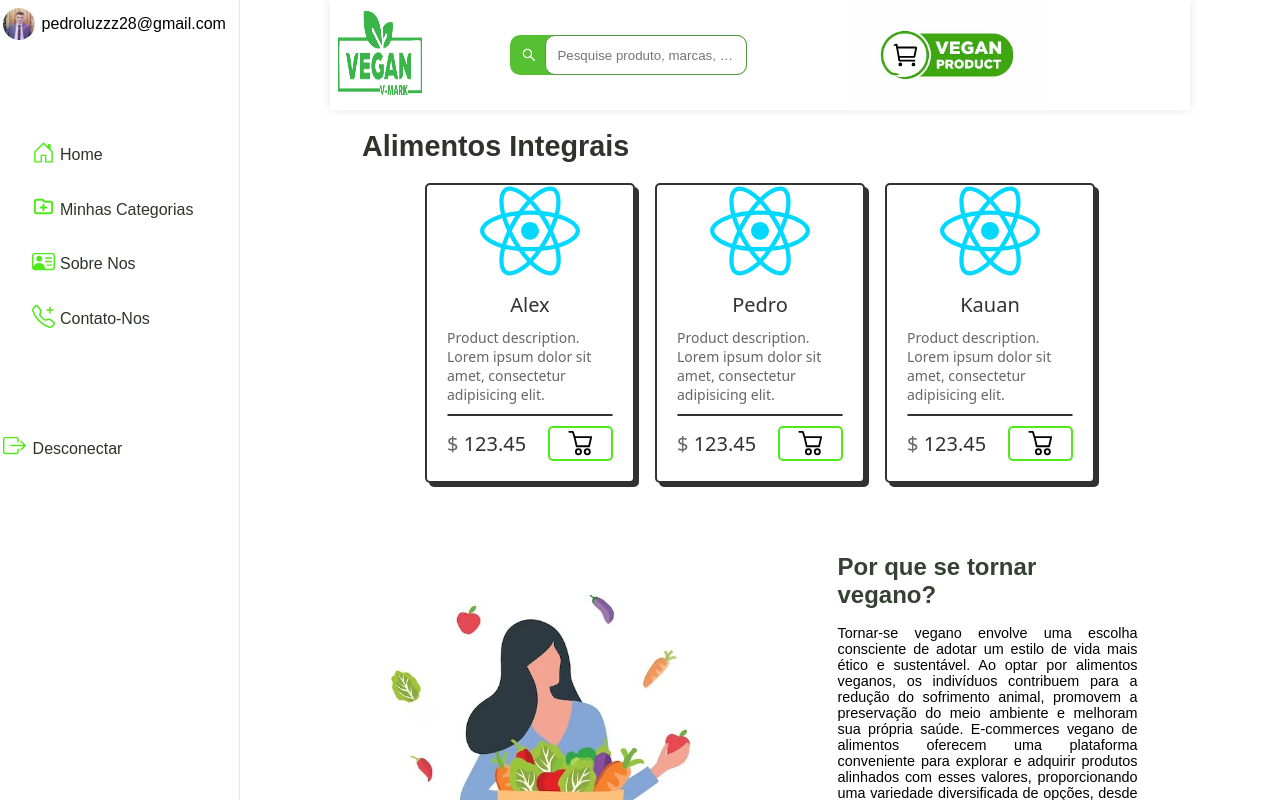
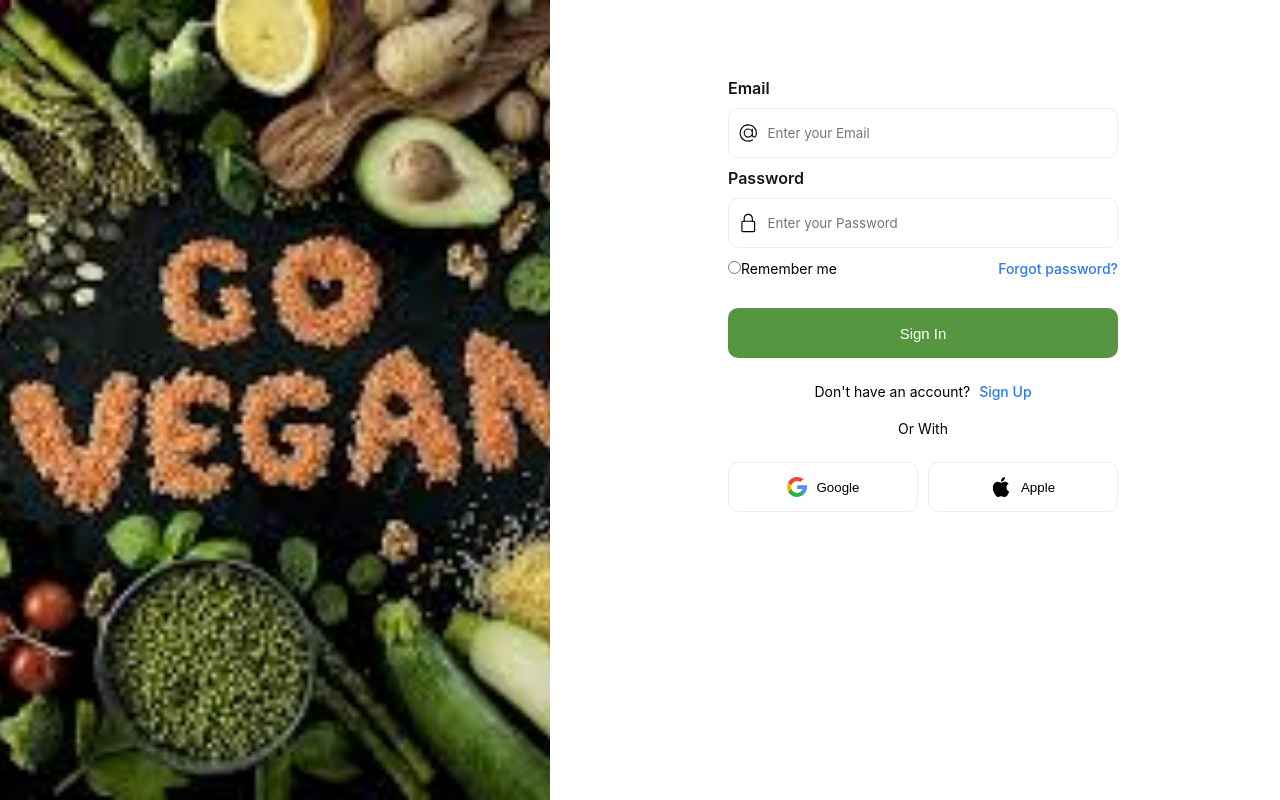
Before and after one commit to pedrodamiaoluz/project-vegan, a React (Vite) app in the folder vegan/: page / in a window 1280 px wide. Shown: the top 800 px of the page. Built offline with nearby package versions, Linux system fonts and the light colour scheme.

Commit message:
terminei a pagina de login

```diff
--- /dev/null
+++ b/vegan/src/components/Login/login.jsx
@@ -0,0 +1,68 @@
+import "../../../src/App.css"
+import * as S from "./style"
+import loginimg from "../../assets/login.jpg"
+import { Link } from "react-router-dom";
+
+function Login() {
+    return (
+
+        <S.Login_Container>
+            <div className="container">
+                <div className="login_img">
+                    <img src={loginimg} alt="" />
+                </div>
+                <div>
+                    <form className="form">
+                        <div className="flex-column">
+                            <label>Email </label></div>
+                        <div className="inputForm">
+                            <svg xmlns="http://www.w3.org/2000/svg" width={20} viewBox="0 0 32 32" height={20}><g data-name="Layer 3" id="Layer_3"><path d="m30.853 13.87a15 15 0 0 0 -29.729 4.082 15.1 15.1 0 0 0 12.876 12.918 15.6 15.6 0 0 0 2.016.13 14.85 14.85 0 0 0 7.715-2.145 1 1 0 1 0 -1.031-1.711 13.007 13.007 0 1 1 5.458-6.529 2.149 2.149 0 0 1 -4.158-.759v-10.856a1 1 0 0 0 -2 0v1.726a8 8 0 1 0 .2 10.325 4.135 4.135 0 0 0 7.83.274 15.2 15.2 0 0 0 .823-7.455zm-14.853 8.13a6 6 0 1 1 6-6 6.006 6.006 0 0 1 -6 6z" /></g></svg>
+                            <input placeholder="Enter your Email" className="input" type="text" />
+                        </div>
+                        <div className="flex-column">
+                            <label>Password </label></div>
+                        <div className="inputForm">
+                            <svg xmlns="http://www.w3.org/2000/svg" width={20} viewBox="-64 0 512 512" height={20}><path d="m336 512h-288c-26.453125 0-48-21.523438-48-48v-224c0-26.476562 21.546875-48 48-48h288c26.453125 0 48 21.523438 48 48v224c0 26.476562-21.546875 48-48 48zm-288-288c-8.8125 0-16 7.167969-16 16v224c0 8.832031 7.1875 16 16 16h288c8.8125 0 16-7.167969 16-16v-224c0-8.832031-7.1875-16-16-16zm0 0" /><path d="m304 224c-8.832031 0-16-7.167969-16-16v-80c0-52.929688-43.070312-96-96-96s-96 43.070312-96 96v80c0 8.832031-7.167969 16-16 16s-16-7.167969-16-16v-80c0-70.59375 57.40625-128 128-128s128 57.40625 128 128v80c0 8.832031-7.167969 16-16 16zm0 0" /></svg>
+                            <input placeholder="Enter your Password" className="input" type="password" />
+                        </div>
+                        <div className="flex-row">
+                            <div>
+                                <input type="radio" />
+                                <label>Remember me </label>
+                            </div>
+                            <span className="span">Forgot password?</span>
+                        </div>
+                        <button className="button-submit">
+                            <Link to="/home">Sign In</Link>
+                        </button>
+                        <p className="p">Don't have an account? <span className="span">Sign Up</span>
+                        </p><p className="p line">Or With</p>
+                        <div className="flex-row">
+                            <button className="btn google">
+                                <svg xmlSpace="preserve" style={{ enableBackground: 'new 0 0 512 512' }} viewBox="0 0 512 512" y="0px" x="0px" xmlnsXlink="http://www.w3.org/1999/xlink" xmlns="http://www.w3.org/2000/svg" id="Layer_1" width={20} version="1.1">
+                                    <path d="M113.47,309.408L95.648,375.94l-65.139,1.378C11.042,341.211,0,299.9,0,256
+      	c0-42.451,10.324-82.483,28.624-117.732h0.014l57.992,10.632l25.404,57.644c-5.317,15.501-8.215,32.141-8.215,49.456
+      	C103.821,274.792,107.225,292.797,113.47,309.408z" style={{ fill: '#FBBB00' }} />
+                                    <path d="M507.527,208.176C510.467,223.662,512,239.655,512,256c0,18.328-1.927,36.206-5.598,53.451
+      	c-12.462,58.683-45.025,109.925-90.134,146.187l-0.014-0.014l-73.044-3.727l-10.338-64.535
+      	c29.932-17.554,53.324-45.025,65.646-77.911h-136.89V208.176h138.887L507.527,208.176L507.527,208.176z" style={{ fill: '#518EF8' }} />
+                                    <path d="M416.253,455.624l0.014,0.014C372.396,490.901,316.666,512,256,512
+      	c-97.491,0-182.252-54.491-225.491-134.681l82.961-67.91c21.619,57.698,77.278,98.771,142.53,98.771
+      	c28.047,0,54.323-7.582,76.87-20.818L416.253,455.624z" style={{ fill: '#28B446' }} />
+                                    <path d="M419.404,58.936l-82.933,67.896c-23.335-14.586-50.919-23.012-80.471-23.012
+      	c-66.729,0-123.429,42.957-143.965,102.724l-83.397-68.276h-0.014C71.23,56.123,157.06,0,256,0
+      	C318.115,0,375.068,22.126,419.404,58.936z" style={{ fill: '#F14336' }} />
+                                </svg>
+                                Google
+                            </button><button className="btn apple">
+                                <svg xmlSpace="preserve" style={{ enableBackground: 'new 0 0 22.773 22.773' }} viewBox="0 0 22.773 22.773" y="0px" x="0px" xmlnsXlink="http://www.w3.org/1999/xlink" xmlns="http://www.w3.org/2000/svg" id="Capa_1" width={20} height={20} version="1.1"> <g> <g> <path d="M15.769,0c0.053,0,0.106,0,0.162,0c0.13,1.606-0.483,2.806-1.228,3.675c-0.731,0.863-1.732,1.7-3.351,1.573 c-0.108-1.583,0.506-2.694,1.25-3.561C13.292,0.879,14.557,0.16,15.769,0z" /> <path d="M20.67,16.716c0,0.016,0,0.03,0,0.045c-0.455,1.378-1.104,2.559-1.896,3.655c-0.723,0.995-1.609,2.334-3.191,2.334 c-1.367,0-2.275-0.879-3.676-0.903c-1.482-0.024-2.297,0.735-3.652,0.926c-0.155,0-0.31,0-0.462,0 c-0.995-0.144-1.798-0.932-2.383-1.642c-1.725-2.098-3.058-4.808-3.306-8.276c0-0.34,0-0.679,0-1.019 c0.105-2.482,1.311-4.5,2.914-5.478c0.846-0.52,2.009-0.963,3.304-0.765c0.555,0.086,1.122,0.276,1.619,0.464 c0.471,0.181,1.06,0.502,1.618,0.485c0.378-0.011,0.754-0.208,1.135-0.347c1.116-0.403,2.21-0.865,3.652-0.648 c1.733,0.262,2.963,1.032,3.723,2.22c-1.466,0.933-2.625,2.339-2.427,4.74C17.818,14.688,19.086,15.964,20.67,16.716z" /> </g></g></svg>
+                                Apple
+                            </button></div></form>
+                </div>
+            </div>
+        </S.Login_Container>
+
+    )
+}
+
+export default Login
--- /dev/null
+++ b/vegan/src/components/Login/style.js
@@ -0,0 +1,141 @@
+import styled from 'styled-components'
+
+export const Login_Container = styled.div`
+.container{
+    display: flex;
+
+}
+
+.login_img{
+    position: fixed;
+    top: 0;
+    left: 0;
+    bottom: 0;
+}
+
+.login_img img{
+    width: 550px;
+    height: 100vh;
+    object-fit: cover;
+}
+
+.form {
+    display: flex;
+    flex-direction: column;
+    justify-content: center;
+    gap: 10px;
+    background-color: #ffffff;
+    margin: 3rem 2rem 0 23rem;
+    padding: 30px;
+    width: 450px;
+    border-radius: 20px;
+    font-family: -apple-system, BlinkMacSystemFont, 'Segoe UI', Roboto, Oxygen, Ubuntu, Cantarell, 'Open Sans', 'Helvetica Neue', sans-serif;
+  }
+
+  ::placeholder {
+    font-family: -apple-system, BlinkMacSystemFont, 'Segoe UI', Roboto, Oxygen, Ubuntu, Cantarell, 'Open Sans', 'Helvetica Neue', sans-serif;
+  }
+
+  .form button {
+    align-self: flex-end;
+  }
+
+  .flex-column > label {
+    color: #151717;
+    font-weight: 600;
+  }
+
+  .inputForm {
+    border: 1.5px solid #ecedec;
+    border-radius: 10px;
+    height: 50px;
+    display: flex;
+    align-items: center;
+    padding-left: 10px;
+    transition: 0.2s ease-in-out;
+  }
+
+  .input {
+    margin-left: 10px;
+    border-radius: 10px;
+    border: none;
+    width: 100%;
+    height: 100%;
+  }
+
+  .input:focus {
+    outline: none;
+  }
+
+  .inputForm:focus-within {
+    border: 1.5px solid #569641;
+  }
+
+  .flex-row {
+    display: flex;
+    flex-direction: row;
+    align-items: center;
+    gap: 10px;
+    justify-content: space-between;
+  }
+
+  .flex-row > div > label {
+    font-size: 14px;
+    color: black;
+    font-weight: 400;
+  }
+
+  .span {
+    font-size: 14px;
+    margin-left: 5px;
+    color: #2d79f3;
+    font-weight: 500;
+    cursor: pointer;
+  }
+
+  .button-submit {
+    margin: 20px 0 10px 0;
+    background-color: #569641;
+    border: none;
+    color: white;
+    font-size: 15px;
+    font-weight: 500;
+    border-radius: 10px;
+    height: 50px;
+    width: 100%;
+    cursor: pointer;
+
+    a{
+      text-decoration: none;
+      color: white;
+    }
+  }
+
+  .p {
+    text-align: center;
+    color: black;
+    font-size: 14px;
+    margin: 5px 0;
+  }
+
+  .btn {
+    margin-top: 10px;
+    width: 100%;
+    height: 50px;
+    border-radius: 10px;
+    display: flex;
+    justify-content: center;
+    align-items: center;
+    font-weight: 500;
+    gap: 10px;
+    border: 1px solid #ededef;
+    background-color: white;
+    cursor: pointer;
+    transition: 0.2s ease-in-out;
+  }
+
+  .btn:hover {
+    border: 1px solid #2d79f3;
+    ;
+  }
+`
--- a/vegan/src/components/Sidebar/sidebar.jsx
+++ b/vegan/src/components/Sidebar/sidebar.jsx
@@ -20,7 +20,7 @@ function Sidebar() {
         <ul className="navegacao">
           <li>
             <span><BsHouseDoor /></span>
-            <Link to="/">Home</Link>
+            <Link to="/home">Home</Link>
           </li>
           <li>
             <span><HiOutlineFolderAdd /></span>
@@ -37,7 +37,7 @@ function Sidebar() {
         </ul>
         <div className="sidebar_desconect">
           <span><BsBoxArrowRight/></span>
-          <Link>Desconectar</Link>
+          <Link to="/">Desconectar</Link>
         </div>
       </div>
     </S.SideBar_Container>
```
Also changed, not shown: vegan/src/main.jsx (+6 -1 lines), vegan/src/assets/login.jpg (added).
